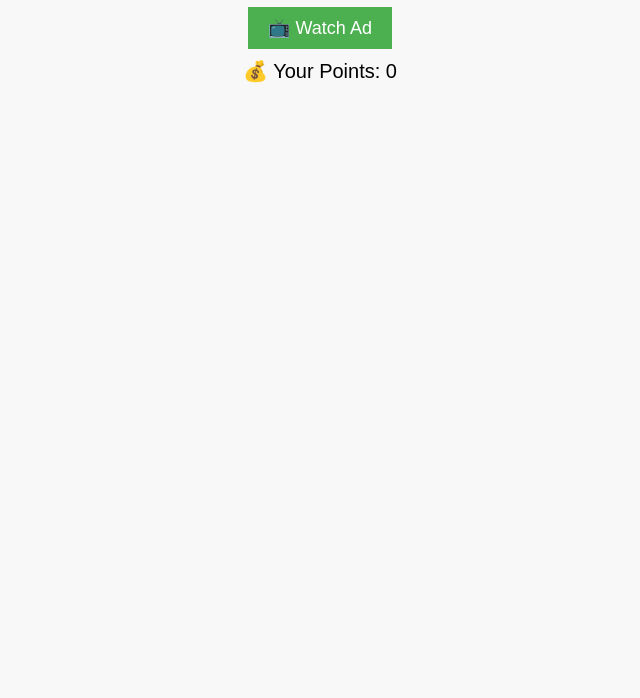
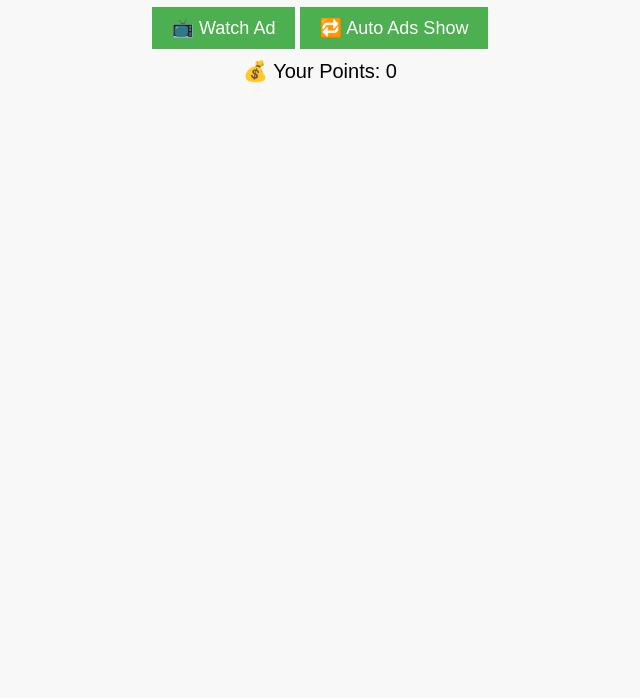
Before and after one commit to LNC07/Telegram-Money, a plain HTML site: page index.html in a window 1280 px wide. Shown: the part 102-800 px from the top of the page, without its empty margins (320-960 px from the left). Drawn offline with Linux system fonts and the light colour scheme.

Commit message:
Update index.html

```diff
--- a/index.html
+++ b/index.html
@@ -8,7 +8,10 @@
 </head>
 <body>
     <h1>🎯 Earn Points by Watching Ads</h1>
+
     <button id="watchAd">📺 Watch Ad</button>
+    <button id="autoAds">🔁 Auto Ads Show</button>
+
     <p>💰 Your Points: <span id="points">0</span></p>
 
     <!-- Monetag Ads Script -->
```
